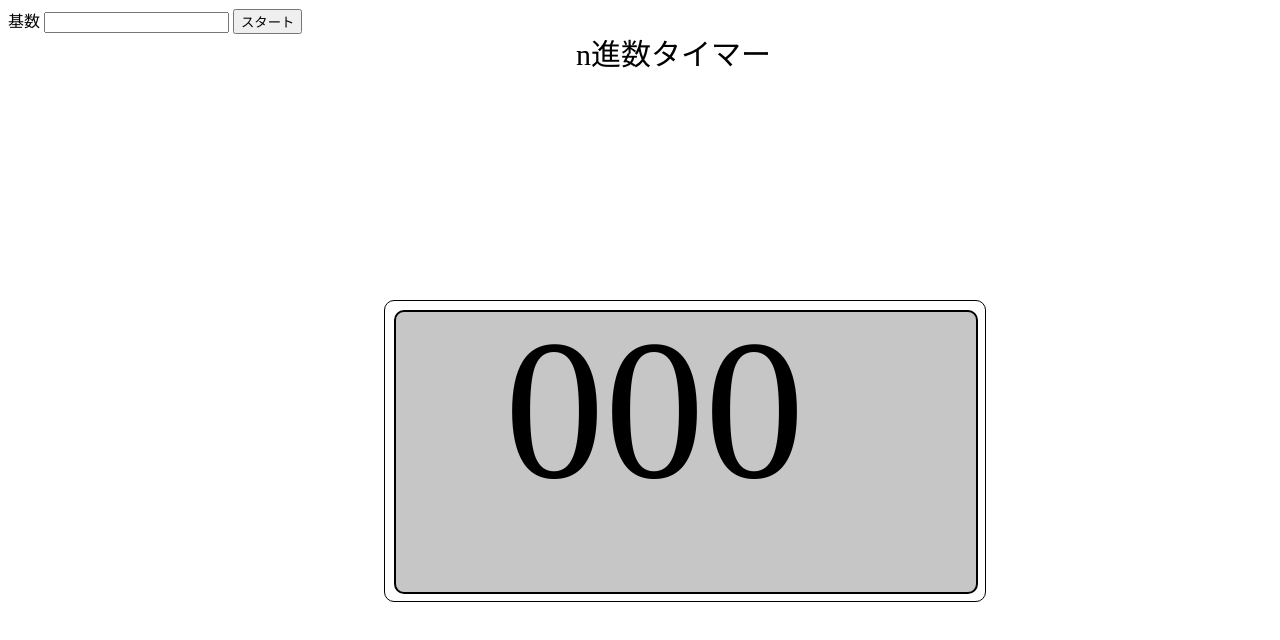
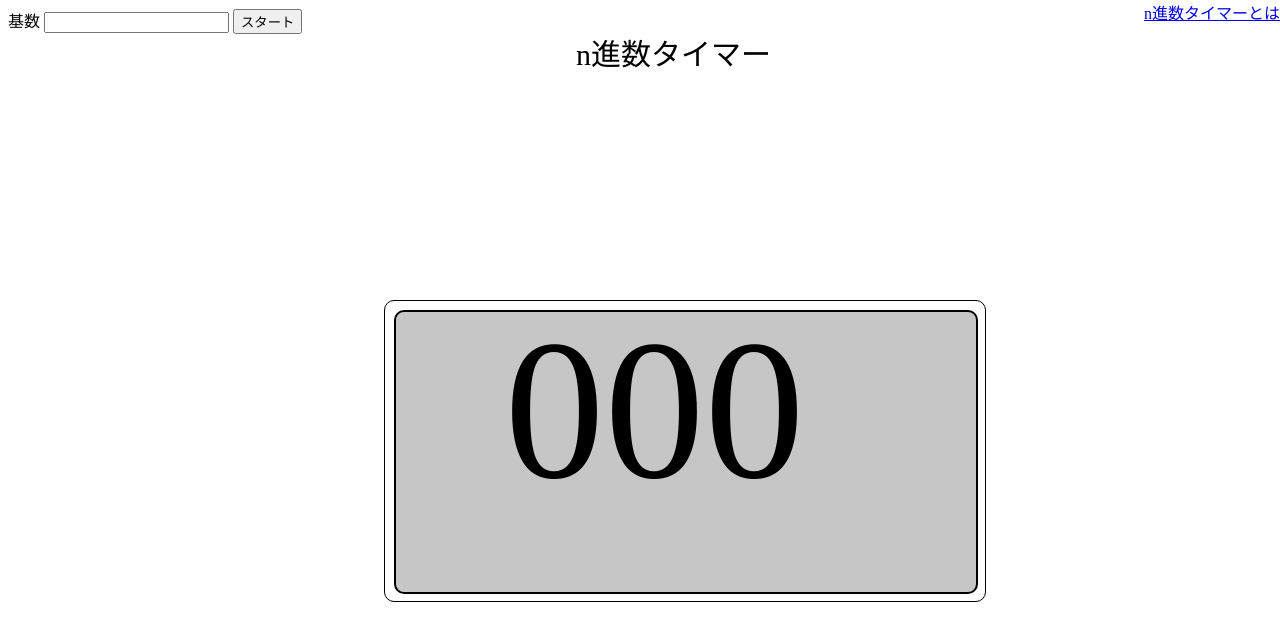
Before and after one commit to Gobousei/kyo-te-Timer, a plain HTML site: page index.html in a window 1280 px wide. Drawn offline with Linux system fonts and the light colour scheme; a web font is replaced by a local one.

Commit message:
Add files via upload

```diff
--- a/index.html
+++ b/index.html
@@ -50,6 +50,11 @@
             font-size: 100px;
             text-align: center;
         }
+        #exp{
+            position:absolute;
+            top: 0;
+            right: 0;
+        }
     </style>
 </head>
 <body>
@@ -57,6 +62,7 @@
         <label for="base">基数</label>
         <input id="base" type="number">
         <button type="button" onclick="start()">スタート</button>
+        <a href="https://github.com/Gobousei/kyo-te-Timer/blob/main/README.md" id="exp">n進数タイマーとは</a>
     </div>
     <p style="font-size:30px;" id="label">n進数タイマー</p>
     <p id="t-number"></p>
```
